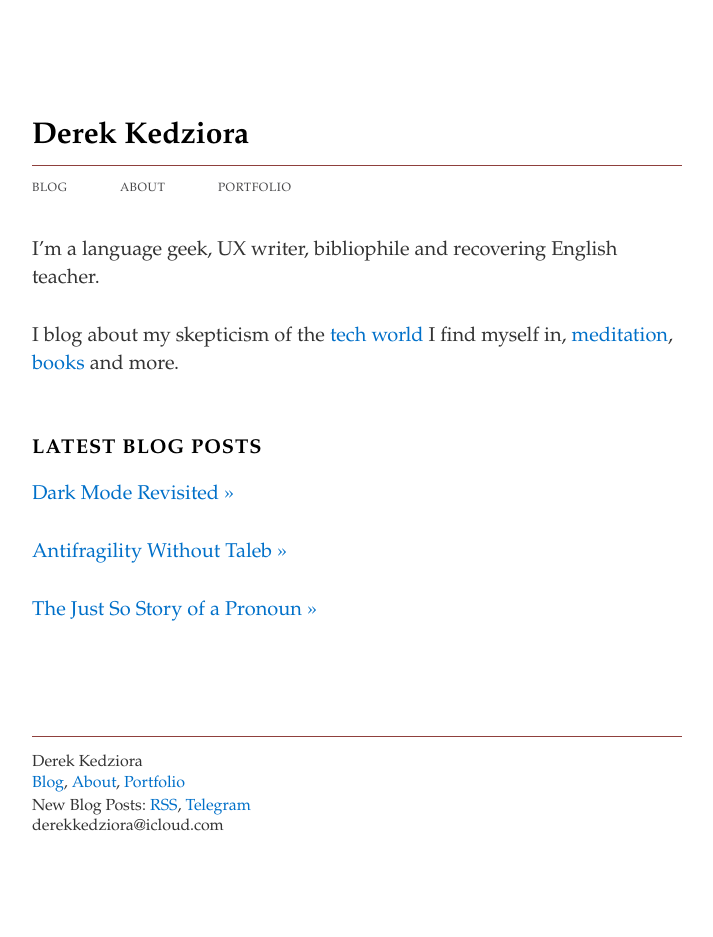
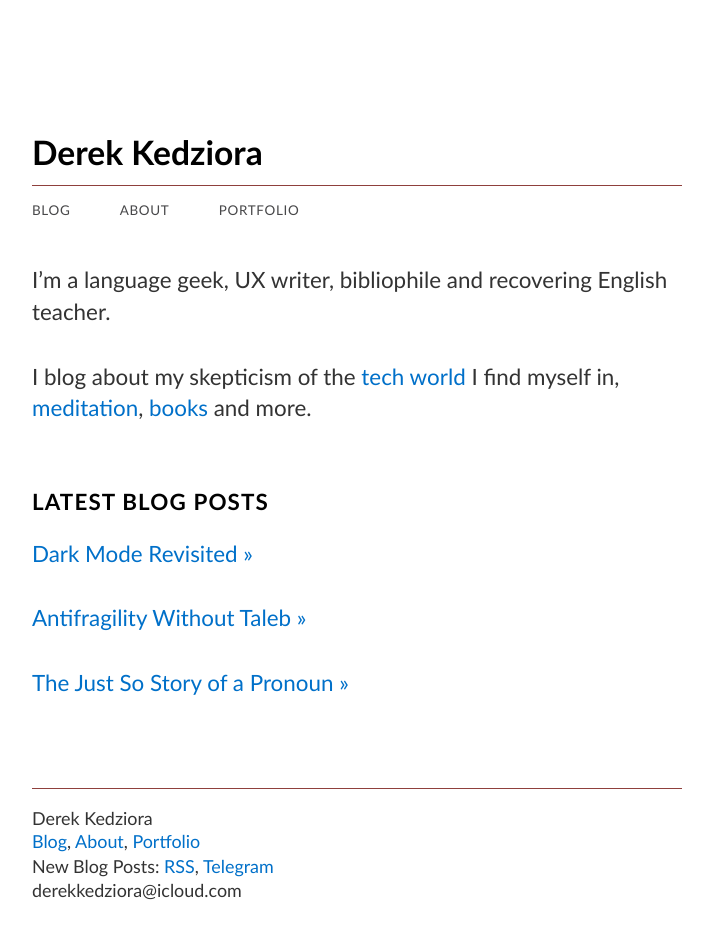
Before and after one commit to parcuri/derekkedziora.com, a Jekyll site: the page built from index.md, in a window 1280 px wide. Shown: the whole page, without its empty margins (283-996 px from the left). Built offline with Jekyll 4.4.1, drawn with Linux system fonts in a browser that asks for light colours; before the commit the page ends 900 px from its top, so only the background shows below that.

Commit message:
Fonts updated

```diff
--- a/css/main.scss
+++ b/css/main.scss
@@ -1,7 +1,7 @@
 ---
 ---
 
-$body-typeface: "Iowan Old Style", Palatino, "Palatino Linotype", "Book Antiqua", Georgia, serif;
+$body-typeface: "Gill Sans", "Gill Sans MT", "Gill Sans Nova", Lato, sans-serif;
 $text-width: 650px;
 
 html, html[data-theme="light"] {
@@ -65,8 +65,8 @@ html[data-theme="dark"] {
   }
 }
 
-:root {
-  height: 100vh;
+html, html[data-theme="dark"], html[data-theme="light"] {
+  height: 100%;
   -moz-osx-font-smoothing: grayscale;
   -webkit-font-smoothing: antialiased;
 }
@@ -84,9 +84,9 @@ body {
   background-color: var(--main-background-color);
   color: var(--main-text-color);
   font-family: $body-typeface;
-  font-size: 1.25rem;
+  font-size: 1.4rem;
   font-feature-settings: "kern" on;
-  height: 100vh;
+  height: 100%;
   margin: 0;
   text-rendering: optimizeLegibility;
   display: flex;
@@ -250,8 +250,8 @@ dd {
 
 aside {
   background-color: var(--box-background-color);
-  border-left: 2px solid var(--light-border-color);
-  border-right: 2px solid var(--light-border-color);
+  border-left: 3px solid var(--light-border-color);
+  border-right: 3px solid var(--light-border-color);
   padding: .5em;
   h3 {
     font-size: 1.1em;
@@ -367,11 +367,6 @@ aside {
   }
 }
 
-
-.listing-title:first-of-type {
-  //margin-top: 2em;
-}
-
 .listing-title {
   text-align: left;
   font-size: 1em;
@@ -458,11 +453,6 @@ header + p {
   text-transform: uppercase;
 }
 
-/*.theme-toggle-button:hover {
-  color: var(--link-color);
-  text-decoration: underline;
-}*/
-
 strong, h1, h2 {
   color: var(--bold-color);
 }
@@ -472,8 +462,6 @@ strong, h1, h2 {
      margin: 0;
   }
 }
-
-
 
 @media screen and(max-width: 700px) {
 
```
